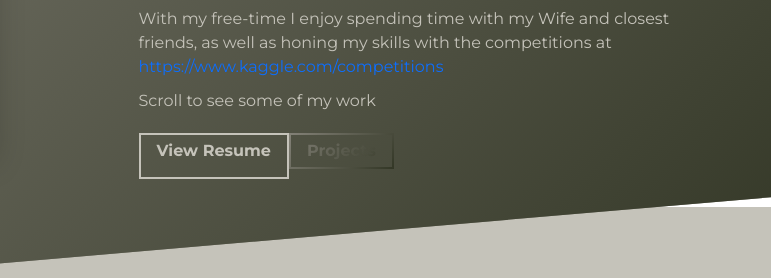
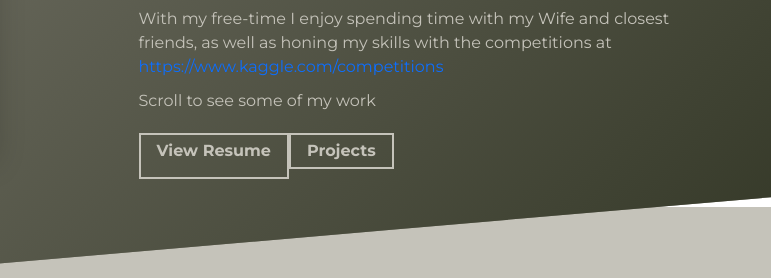
Before and after one commit to AJMilligan/portfolio, a website built with Parcel: page src/index.html in a window 1280 px wide. Shown: the part 1042-1320 px from the top of the page, 509-1280 px from the left. Built offline with nearby package versions, Linux system fonts and the light colour scheme.

Commit message:
Update index.html

```diff
--- a/src/index.html
+++ b/src/index.html
@@ -114,7 +114,7 @@
                     <a
                       rel="noreferrer"
                       target="_blank"
-                      class="cta-btn cta-btn--hero"
+                      class="cta-btn cta-btn--resume"
                       href="#projects">
                         Projects
                     </a>
```
